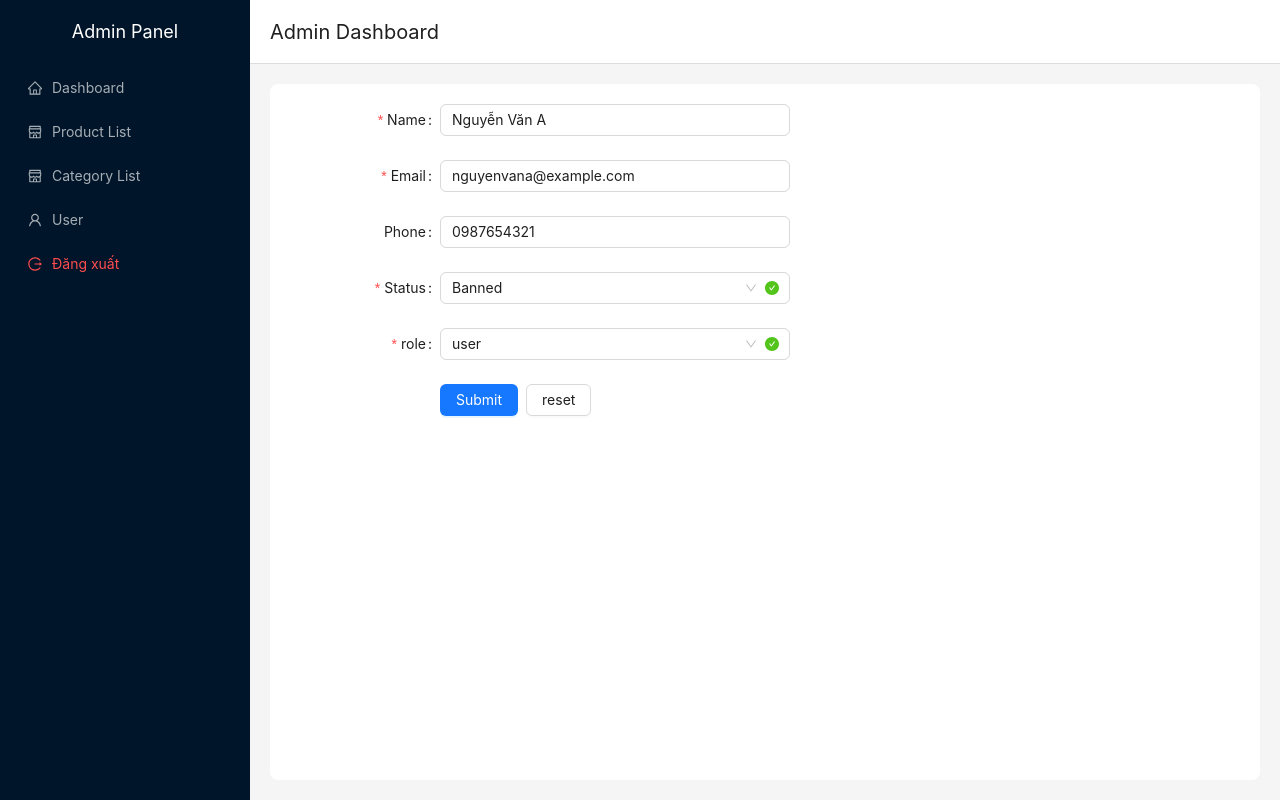
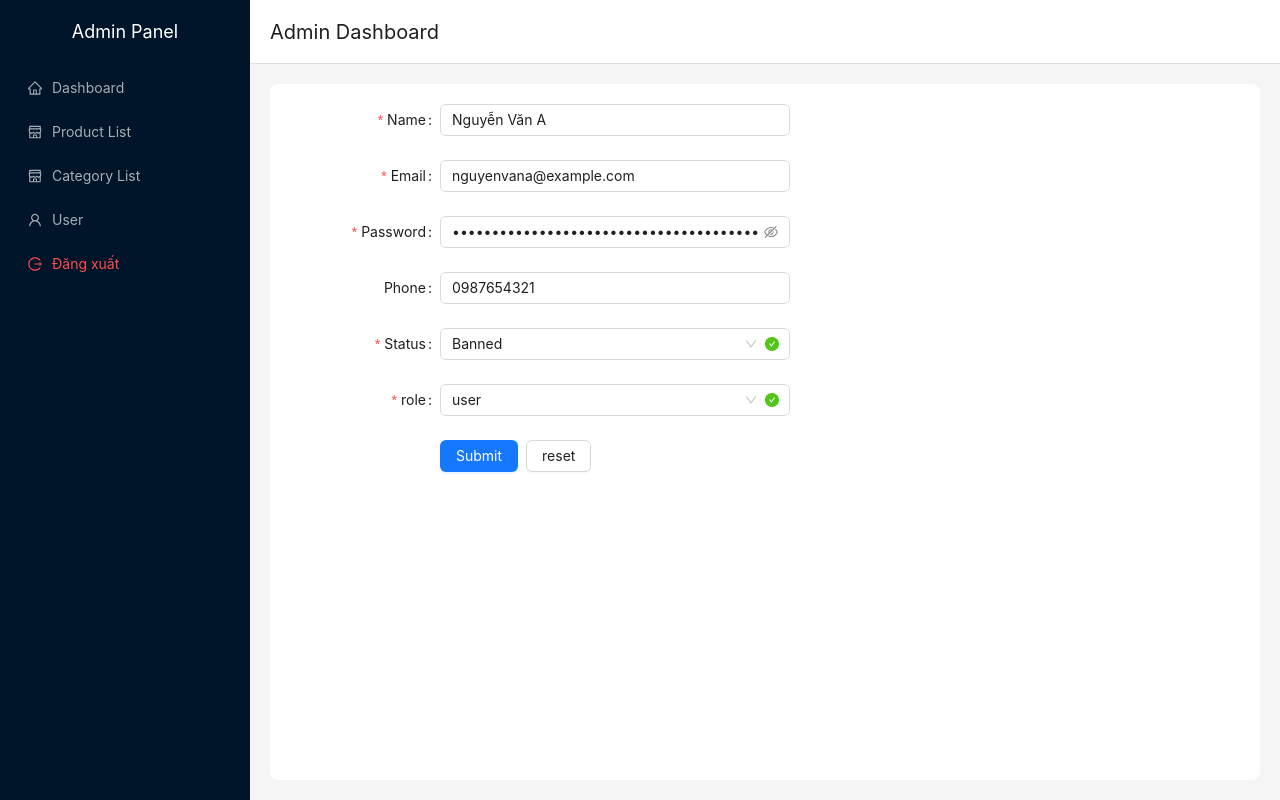
Before and after one commit to chinhnx/asm-fe2, a React (Vite) app: page /admin/user-edit/1 in a window 1280 px wide. Built offline with nearby package versions, Linux system fonts and the light colour scheme; data requests are answered from the project's data file; sample sign-in values are in the browser's storage.

Commit message:
hot fix edit user

```diff
--- a/src/pages/admin/user/UserEdit.tsx
+++ b/src/pages/admin/user/UserEdit.tsx
@@ -80,7 +80,9 @@ function UserEdit() {
             <Form.Item label="Email" name="email" rules={[{ required: true }]}>
                 <Input />
             </Form.Item>
-
+            <Form.Item label="Password" name="password" rules={[{ required: true }]}>
+                <Input.Password  />
+            </Form.Item>
             <Form.Item label="Phone" name="phone">
                 <Input />
             </Form.Item>
```
